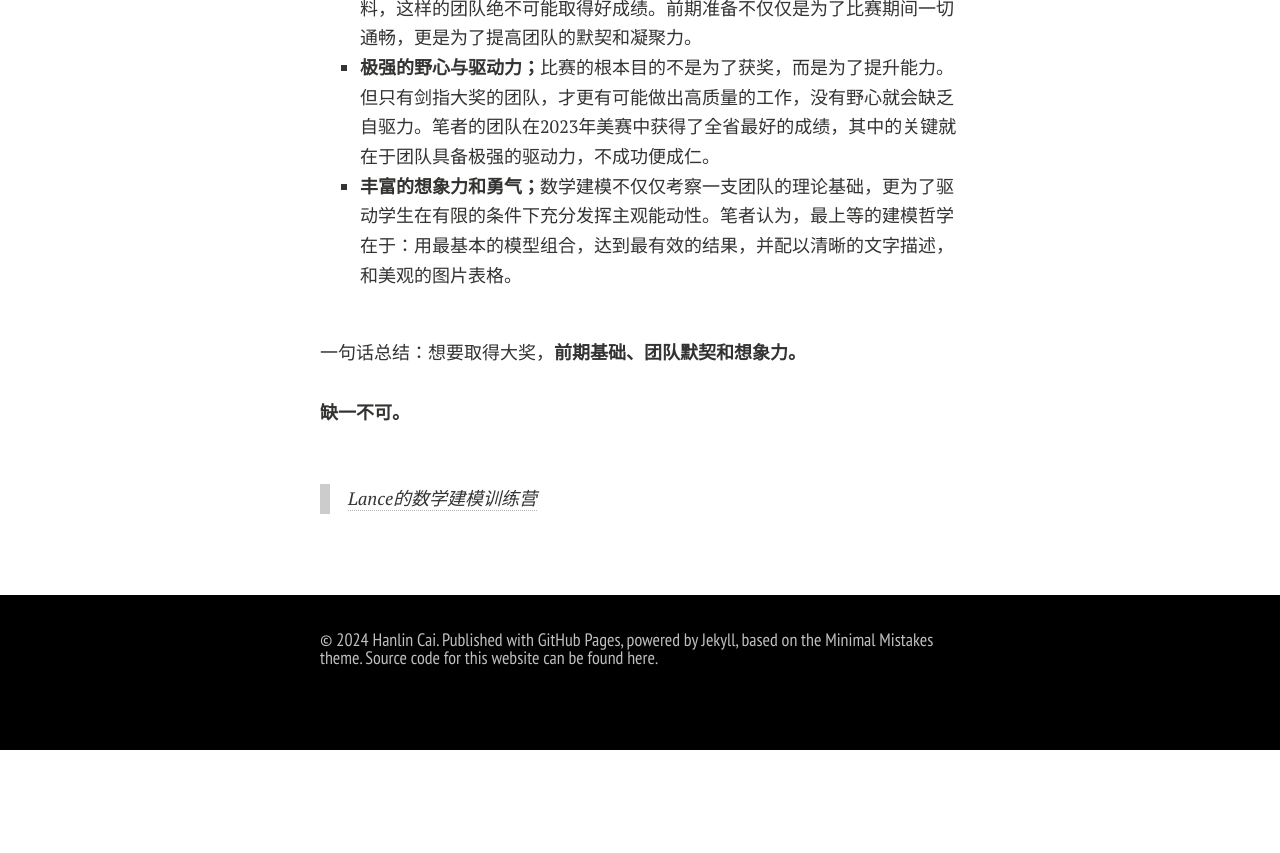
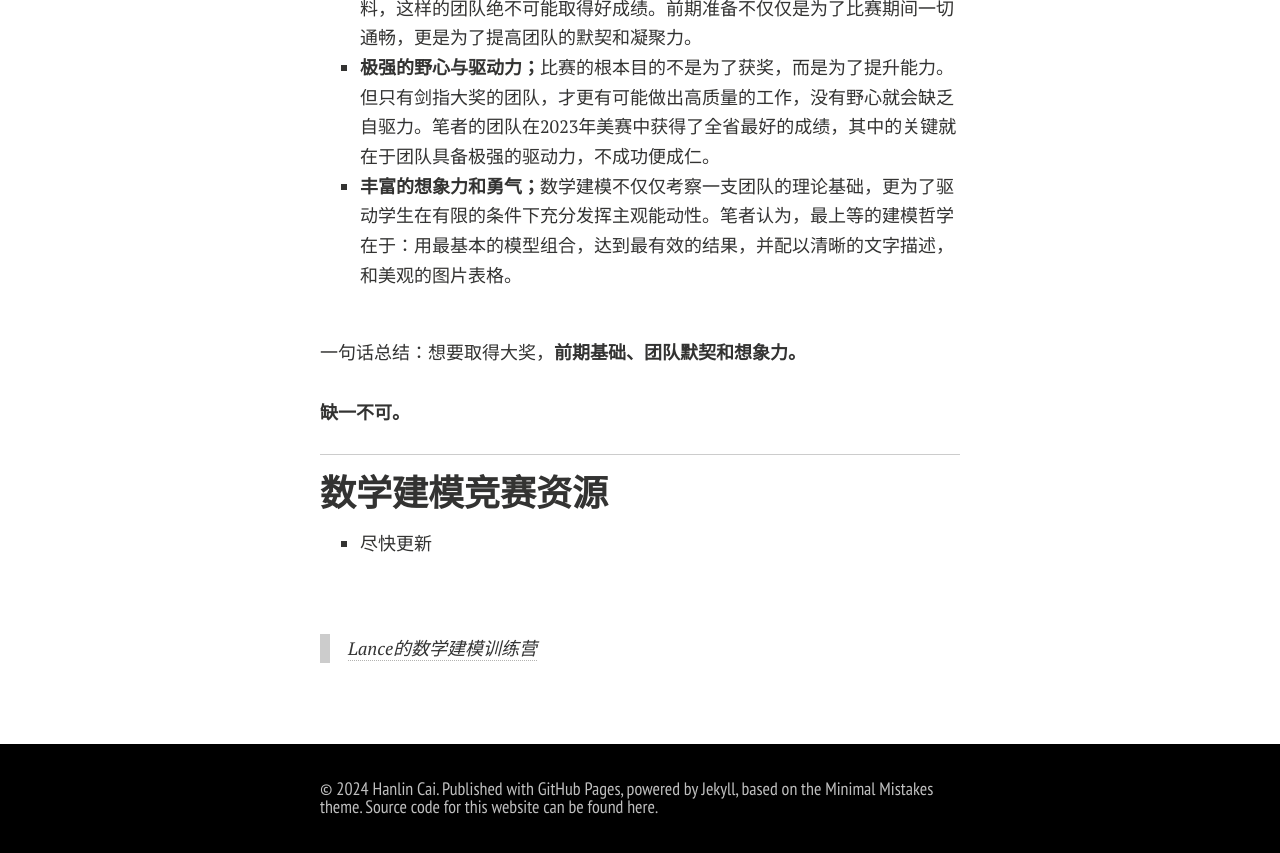
Before and after one commit to GuangLun2000/GuangLun2000.github.io, a Jekyll site: the page built from blogs/team2023.md, in a window 1280 px wide and 900 px high, scrolled down 665 px. Shown: the top 853 px of the window. Built offline with Jekyll 4.4.1, drawn with Linux system fonts in a browser that asks for light colours; nearby versions of some CDN libraries; comment, search, counter and statistics services are not loaded; a style sheet for code colours, icons or effects is not loaded; before the commit the page ends 1415 px from its top, so only the background shows below that.

Commit message:
update math modeling

```diff
--- a/blogs/team2023.md
+++ b/blogs/team2023.md
@@ -23,6 +23,16 @@ title: 团队经历大于获奖本身
 
 <br>**缺一不可。**
 
+---
+
+## 数学建模竞赛资源
+
+- 尽快更新
+
+
+
+
+
 <br>
 
 > [Lance的数学建模训练营](https://caihanlin.com/blogs/modeling)
```
Also changed, not shown: blogs/modeling.md (+0 -1 lines).
